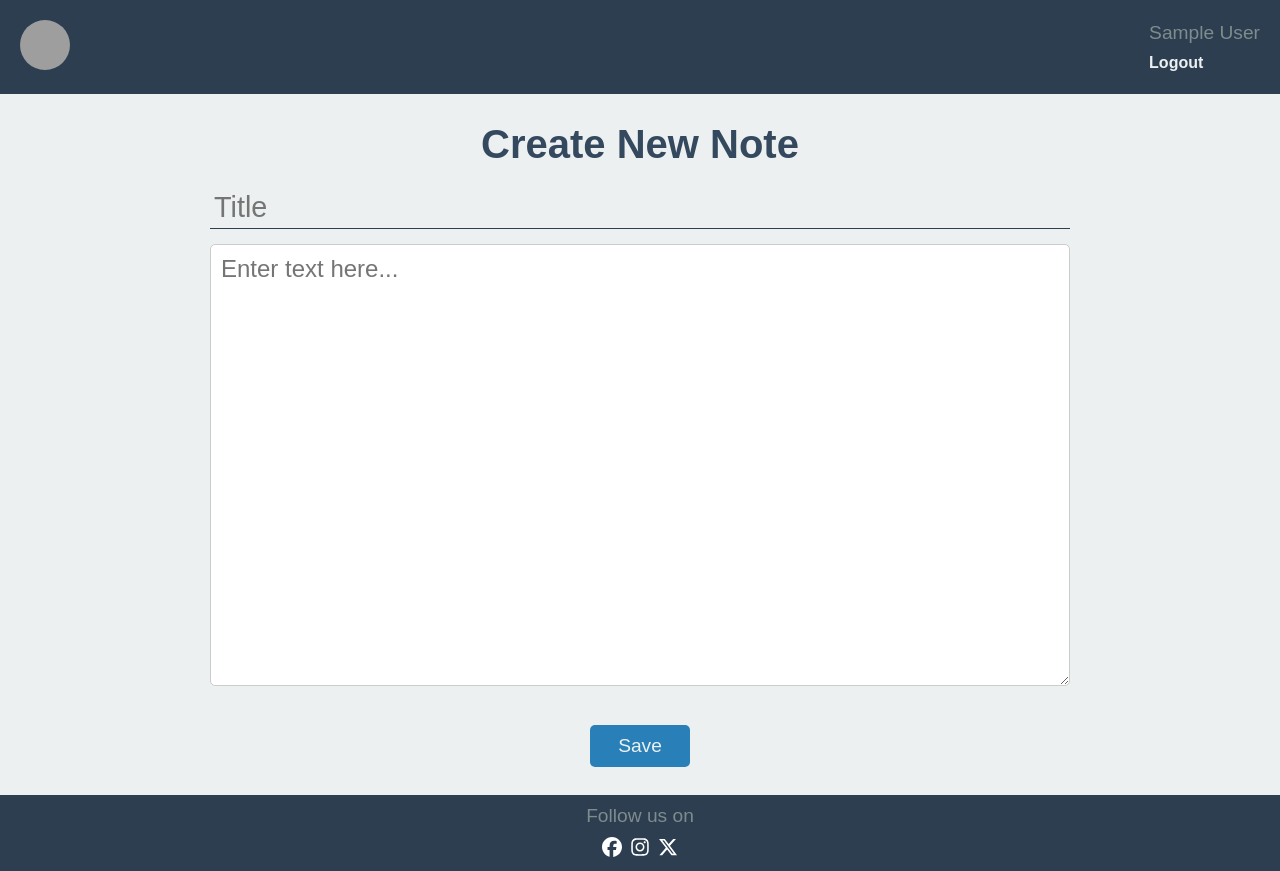
After one commit to shel1ghost/CrypticNotes, a Flask app: page /create_new_note in a window 1280 px wide. The commit adds this page. Run offline with Flask 3, Linux system fonts and the light colour scheme; the visitor is signed in with stand-in values (Sample User, id 1); grey boxes are pictures that could not be loaded.

Commit message:
Backend for adding notes updated

```diff
--- a/app/routes.py
+++ b/app/routes.py
@@ -1,9 +1,14 @@
-from flask import render_template, url_for, flash, redirect, request, session, make_response
+from flask import render_template, url_for, flash, redirect, request, session, make_response, jsonify
 from app import app, db, bcrypt
-from app.models import Users
+from app.models import Users, Notes,  Keys
 from app.utils.two_fa_email import send_otp_email, generate_otp
+from app.utils.blowfish_encryption import generate_md5_key, encrypt_content_blowfish
 from app.decorators import login_required
+from datetime import datetime
 import re
+import os
+import secrets
+import json
 
 @app.route('/')
 def home():
@@ -63,6 +68,7 @@ def login():
     return render_template('login.html', login_page=True)
 
 @app.route('/two_factor_auth', methods=['GET', 'POST'])
+@login_required
 def two_factor_auth():
     if request.method == 'POST':
         otp_code = request.form.get('otp')
@@ -90,11 +96,79 @@ def two_factor_auth():
 def dashboard():
     user_logged_in = 'user_id' in session
     user_name = session.get('user_name')
-    return render_template('dashboard.html', dashboard_page=True, user_name=user_name)
+    return render_template('dashboard.html', logged_in=True, user_name=user_name)
 
 @app.route('/logout')
+@login_required
 def logout():
     session.pop('user_id', None)
     session.pop('user_name', None)
     #flash('You have been logged out.', 'success')
     return redirect(url_for('home'))
+
+@app.route('/create_new_note', methods=['GET', 'POST'])
+@login_required
+def create_new_note():
+    user_name = session.get('user_name')
+    if request.method == 'POST':
+        title = request.form.get('title')
+        content = request.form.get('content')
+
+        # Server-side validation for title and content
+        if not title or len(title) > 100:
+            flash('Title must be between 1 and 100 characters.', 'danger')
+            return render_template('create_new_note.html', logged_in=True, user_name=user_name)
+        if not content or len(content) < 10:
+            flash('Content must be at least 10 characters long.', 'danger')
+            return render_template('create_new_note.html', logged_in=True, user_name=user_name)
+
+        # Generate MD5 key
+        key_value = generate_md5_key()
+
+         # Encrypt the title, content, and last modified date using Blowfish
+        encrypted_title = encrypt_content_blowfish(title, key_value)
+        encrypted_content = encrypt_content_blowfish(content, key_value)
+        last_modified = datetime.utcnow().isoformat()
+        encrypted_last_modified = encrypt_content_blowfish(last_modified, key_value)
+
+        # Ensure the notes directory exists
+        if not os.path.exists('notes'):
+            os.makedirs('notes')
+
+        # Save encrypted title, content, and last modified date to JSON file
+        filename = f"{secrets.token_hex(8)}.json"
+        filepath = os.path.join("notes", filename)
+        with open(filepath, 'w') as file:
+            json.dump({"title": encrypted_title, "content": encrypted_content, "last_modified": encrypted_last_modified}, file)
+
+        # Save key to the database
+        new_key = Keys(key_value=key_value)
+        db.session.add(new_key)
+        db.session.commit()
+
+        # Save note information to the database
+        new_note = Notes(user_id=session['user_id'], filename=filename, key_id=new_key.key_id)
+        db.session.add(new_note)
+        db.session.commit()
+
+        flash('Note saved successfully!', 'success')
+        return redirect(url_for('dashboard', logged_in=True, user_name=user_name))
+    return render_template('create_new_note.html', logged_in=True, user_name=user_name)
+
+@app.route('/view_notes')
+@login_required
+def view_notes():
+    user_name = session.get('user_name')
+    return render_template('view_notes.html', logged_in=True, user_name=user_name)
+
+@app.route('/settings')
+@login_required
+def settings():
+    user_name = session.get('user_name')
+    return render_template('settings.html', logged_in=True, user_name=user_name)
+
+@app.route('/encryption_details')
+@login_required
+def encryption_details():
+    user_name = session.get('user_name')
+    return render_template('encryption_details.html', logged_in=True, user_name=user_name)
--- /dev/null
+++ b/app/static/css/create_new_note.css
@@ -0,0 +1,73 @@
+.new-note-container {
+    width: 70%;
+    margin: 4px auto;
+    padding: 4px;
+    border-radius: 10px;
+    background-color: #ecf0f1;
+    text-align: center;
+}
+
+.new-note-container h1 {
+    margin-bottom: 20px;
+    color: #34495e;
+    font-size: 2.5em;
+    text-align: center;
+}
+
+.form-group {
+    margin-bottom: 15px;
+    text-align: left;  /* Ensure the labels are left-aligned */
+}
+
+.form-group label {
+    display: block;
+    margin-bottom: 5px;
+    color: #34495e;
+    font-size: 1.2em;
+}
+
+.form-group input#title {
+    width: 100%;
+    padding: 4px;
+    border: none;
+    border-bottom: 1px solid #2c3e50;  /* Only bottom border */
+    font-size: 1.8em;
+    background-color: transparent;
+    color: #34495e;
+}
+
+.form-group input#title:focus {
+    outline: none;  /* Disable outline on focus */
+}
+
+.form-group textarea#content {
+    width: 100%;
+    padding: 10px;
+    border: 1px solid #ccc;
+    border-radius: 5px;
+    font-size: 1.5em;
+    background-color: #fff;
+    color: #34495e;
+}
+
+.form-group textarea#content:focus {
+    outline: none;  /* Disable outline on focus */
+}
+
+.save-btn {
+    width: 100px;
+    padding: 10px 20px;
+    font-size: 1.2em;
+    color: #ecf0f1;
+    background-color: #2980b9;
+    border: none;
+    border-radius: 5px;
+    cursor: pointer;
+    transition: background-color 0.3s ease;
+    display: inline-block;
+    margin-top: 20px; /* Add some space between input fields and button */
+}
+
+.save-btn:hover {
+    background-color: #3498db;
+}
--- a/app/templates/base.html
+++ b/app/templates/base.html
@@ -15,7 +15,8 @@
         <div class="login-menu">
             {% if login_page or two_factor_auth_page %}
                 <a href="/">Home</a>
-            {% elif dashboard_page %}
+            {% elif logged_in %}
+                <p>{{ user_name }}</p>
                 <a href="/logout">Logout</a>
             {% else %}
                 <a href="/login">Login</a>
--- /dev/null
+++ b/app/templates/create_new_note.html
@@ -0,0 +1,22 @@
+{% extends "base.html" %}
+
+{% block title %}Create New Note | CrypticNotes{% endblock %}
+
+{% block styles %}
+    <link rel="stylesheet" href="{{ url_for('static', filename='css/create_new_note.css') }}">
+{% endblock %}
+
+{% block content %}
+    <div class="new-note-container">
+        <h1>Create New Note</h1>
+        <form action="{{ url_for('create_new_note') }}" method="POST">
+            <div class="form-group">
+                <input type="text" id="title" name="title" placeholder="Title">
+            </div>
+            <div class="form-group">
+                <textarea id="content" name="content" rows="15" placeholder="Enter text here..."></textarea>
+            </div>
+            <button type="submit" class="save-btn">Save</button>
+        </form>
+    </div>
+{% endblock %}
```
Also changed, not shown: app/models.py (+20 -7 lines), app/static/css/dashboard.css (+5 -3 lines), app/templates/dashboard.html (+13 -13 lines), app/utils/blowfish_encryption.py (added, +20 -0 lines), app/static/images/eye-regular.svg (added), app/static/images/gear-solid.svg (added), app/static/images/lock-solid.svg (added), app/static/images/plus-solid.svg (added), app/templates/encryption_details.html (added), app/templates/settings.html (added), app/templates/view_notes.html (added), 1 other file.
